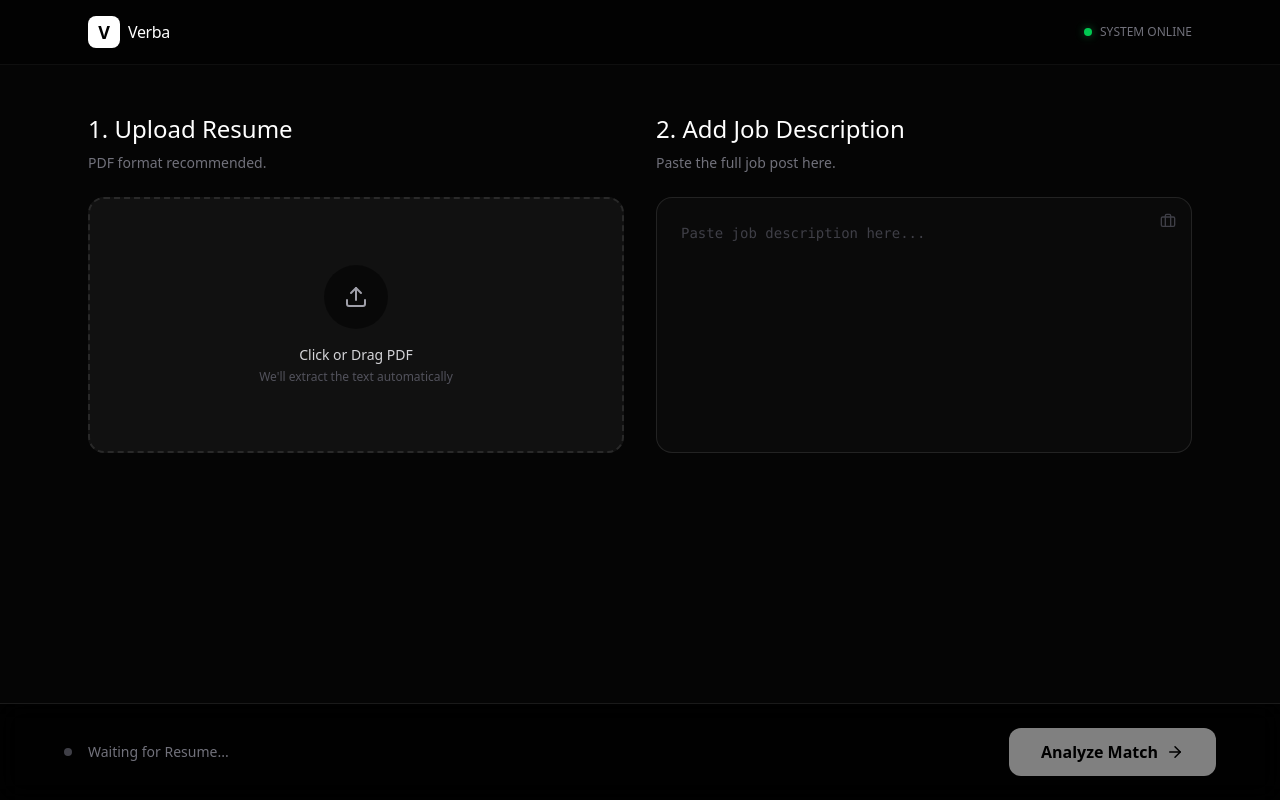
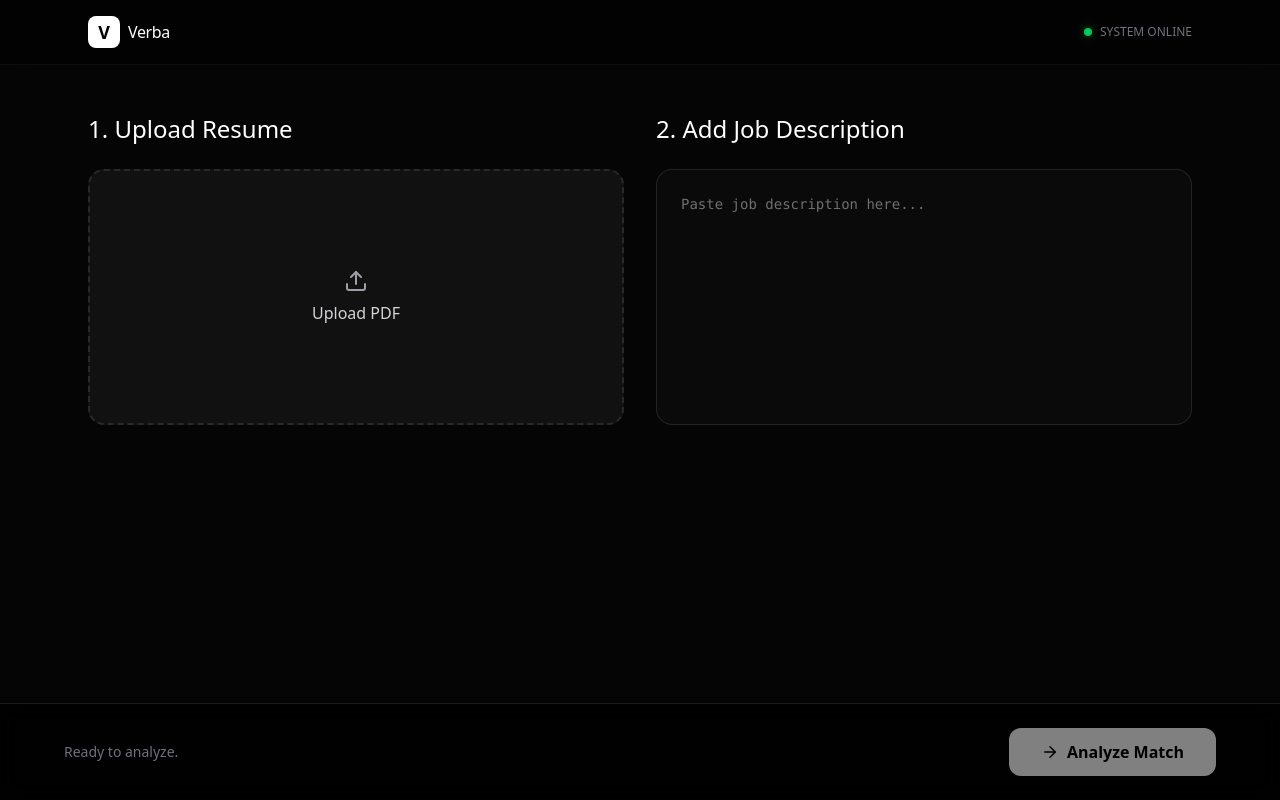
Before and after one commit to Nisinii/Verba, a React (Vite) app in the folder client/: page / in a window 1280 px wide. Built offline with nearby package versions, Linux system fonts and the light colour scheme.

Commit message:
Updated app.jsx to show result section

```diff
--- a/client/src/App.tsx
+++ b/client/src/App.tsx
@@ -1,14 +1,17 @@
 import { useState } from 'react';
 import axios from 'axios';
-import { Upload, Briefcase, ArrowRight, CheckCircle2, FileText, Loader2, AlertCircle } from 'lucide-react';
+import { Upload, Briefcase, ArrowRight, CheckCircle2, Loader2, AlertCircle, Bot } from 'lucide-react';
 
 function App() {
   const [resumeText, setResumeText] = useState<string>("");
   const [jobDesc, setJobDesc] = useState<string>("");
-  const [status, setStatus] = useState<"idle" | "uploading" | "success" | "error">("idle");
   const [fileName, setFileName] = useState<string>("");
 
-  // FUNCTION: Handle File Upload
+  // States: idle -> uploading -> success (resume ready) -> analyzing -> done
+  const [status, setStatus] = useState<string>("idle");
+  const [result, setResult] = useState<string>("");
+
+  // 1. Handle File Upload
   const handleFileUpload = async (event: React.ChangeEvent<HTMLInputElement>) => {
     const file = event.target.files?.[0];
     if (!file) return;
@@ -20,15 +23,32 @@ function App() {
     formData.append("file", file);
 
     try {
-      // Send to FastAPI
       const response = await axios.post("http://127.0.0.1:8000/extract-resume", formData, {
         headers: { "Content-Type": "multipart/form-data" },
       });
-
-      // Save the extracted text
       setResumeText(response.data.full_text);
       setStatus("success");
-      console.log("Extracted Text:", response.data.full_text); // Check Console to see it!
+    } catch (error) {
+      console.error(error);
+      setStatus("error");
+    }
+  };
+
+  // 2. Handle Analysis
+  const handleAnalyze = async () => {
+    if (!resumeText || !jobDesc) return;
+
+    setStatus("analyzing");
+
+    try {
+      const response = await axios.post("http://127.0.0.1:8000/analyze", {
+        resume_text: resumeText,
+        job_desc: jobDesc
+      });
+
+      // We get a JSON string from Gemini, let's just show it raw for today
+      setResult(response.data.analysis);
+      setStatus("done");
 
     } catch (error) {
       console.error(error);
@@ -58,109 +78,73 @@ function App() {
       {/* MAIN CONTENT GRID */}
       <main className="max-w-6xl mx-auto px-6 py-12 grid grid-cols-1 md:grid-cols-2 gap-8">
 
-        {/* LEFT COLUMN: RESUME UPLOAD */}
+        {/* LEFT COLUMN: RESUME */}
         <section className="space-y-6">
-          <div className="space-y-2">
           <h2 className="text-2xl font-light">1. Upload Resume</h2>
-            <p className="text-zinc-500 text-sm">PDF format recommended.</p>
+          <div className={`relative border-2 border-dashed rounded-2xl h-64 flex flex-col items-center justify-center gap-4 transition-all group overflow-hidden
+            ${status === 'success' || status === 'analyzing' || status === 'done' ? 'border-green-500/50 bg-green-500/5' : 'border-white/10 bg-white/5'}`}
+          >
+            <input type="file" accept=".pdf" onChange={handleFileUpload} className="absolute inset-0 w-full h-full opacity-0 cursor-pointer z-10" />
+
+            {status === 'uploading' ? (
+              <Loader2 className="animate-spin text-blue-400" size={32} />
+            ) : status === 'success' || status === 'analyzing' || status === 'done' ? (
+              <div className="text-center">
+                <CheckCircle2 className="mx-auto text-green-400 mb-2" size={32} />
+                <p className="text-white">{fileName}</p>
               </div>
-
-          {/* Upload Box with State Handling */}
-          <div className={`relative border-2 border-dashed rounded-2xl h-64 flex flex-col items-center justify-center gap-4 transition-all group overflow-hidden
-            ${status === 'error' ? 'border-red-500/50 bg-red-500/5' :
-              status === 'success' ? 'border-green-500/50 bg-green-500/5' :
-              'border-white/10 bg-white/5 hover:bg-white/10 hover:border-white/20'}`}
-          >
-            {/* Hidden Input Field */}
-            <input
-              type="file"
-              accept=".pdf"
-              onChange={handleFileUpload}
-              className="absolute inset-0 w-full h-full opacity-0 cursor-pointer z-10"
-            />
-
-            {/* UI STATE: LOADING */}
-            {status === 'uploading' && (
-              <div className="flex flex-col items-center gap-3 animate-pulse">
-                <Loader2 className="animate-spin text-blue-400" size={32} />
-                <p className="text-sm text-zinc-400">Extracting text...</p>
+            ) : (
+              <div className="text-center">
+                <Upload className="mx-auto text-zinc-400 mb-2" size={24} />
+                <p className="text-zinc-300">Upload PDF</p>
               </div>
-            )}
-
-            {/* UI STATE: SUCCESS */}
-            {status === 'success' && (
-              <div className="flex flex-col items-center gap-3">
-                <div className="w-16 h-16 rounded-full bg-green-500/20 flex items-center justify-center text-green-400">
-                  <CheckCircle2 size={32} />
-                </div>
-                <div className="text-center">
-                  <p className="text-sm font-medium text-white">{fileName}</p>
-                  <p className="text-xs text-zinc-500 mt-1">Ready for analysis</p>
-                </div>
-              </div>
-            )}
-
-            {/* UI STATE: ERROR */}
-            {status === 'error' && (
-              <div className="flex flex-col items-center gap-3">
-                <AlertCircle className="text-red-400" size={32} />
-                <p className="text-sm text-red-400">Upload failed. Try again.</p>
-              </div>
-            )}
-
-            {/* UI STATE: DEFAULT (IDLE) */}
-            {status === 'idle' && (
-              <>
-                <div className="w-16 h-16 rounded-full bg-black/50 flex items-center justify-center group-hover:scale-110 transition-transform">
-                  <Upload className="text-zinc-400 group-hover:text-white" size={24} />
-                </div>
-                <div className="text-center">
-                  <p className="text-sm font-medium text-zinc-300">Click or Drag PDF</p>
-                  <p className="text-xs text-zinc-600 mt-1">We'll extract the text automatically</p>
-                </div>
-              </>
             )}
           </div>
         </section>
 
-        {/* RIGHT COLUMN: JOB DESCRIPTION */}
+        {/* RIGHT COLUMN: JOB DESC */}
         <section className="space-y-6">
-          <div className="space-y-2">
           <h2 className="text-2xl font-light">2. Add Job Description</h2>
-            <p className="text-zinc-500 text-sm">Paste the full job post here.</p>
-          </div>
-
-          <div className="relative h-64">
           <textarea
             value={jobDesc}
             onChange={(e) => setJobDesc(e.target.value)}
-              className="w-full h-full bg-[#0A0A0A] border border-white/10 rounded-2xl p-6 text-sm text-zinc-300 focus:outline-none focus:border-white/20 resize-none placeholder:text-zinc-700 font-mono leading-relaxed"
+            className="w-full h-64 bg-[#0A0A0A] border border-white/10 rounded-2xl p-6 text-sm text-zinc-300 focus:outline-none focus:border-white/20 resize-none font-mono"
             placeholder="Paste job description here..."
           ></textarea>
-            <div className="absolute top-4 right-4 text-zinc-700">
-              <Briefcase size={16} />
-            </div>
-          </div>
         </section>
 
       </main>
 
-      {/* ACTION BAR (Bottom) */}
-      <div className="fixed bottom-0 left-0 w-full border-t border-white/10 bg-black/80 backdrop-blur-md p-6">
-        <div className="max-w-6xl mx-auto flex items-center justify-between">
-            <div className="flex items-center gap-4">
-              <div className={`w-2 h-2 rounded-full ${resumeText ? 'bg-green-500' : 'bg-zinc-700'}`}></div>
-              <span className="text-zinc-500 text-sm">
-                 {resumeText ? "Resume Loaded" : "Waiting for Resume..."}
-              </span>
+      {/* RESULTS AREA (Only shows when done) */}
+      {status === 'done' && (
+        <section className="max-w-6xl mx-auto px-6 pb-20 animate-in fade-in slide-in-from-bottom-10 duration-1000">
+           <div className="bg-zinc-900 border border-white/10 rounded-3xl p-8">
+              <div className="flex items-center gap-4 mb-6">
+                  <div className="w-12 h-12 bg-blue-600 rounded-full flex items-center justify-center">
+                      <Bot className="text-white" size={24}/>
+                  </div>
+                  <h3 className="text-2xl font-bold">Verba Analysis</h3>
               </div>
 
+              {/* RAW JSON DISPLAY (For Day 3 Testing) */}
+              <div className="bg-black p-6 rounded-xl overflow-x-auto font-mono text-sm text-green-400 border border-white/5">
+                <pre>{result}</pre>
+              </div>
+           </div>
+        </section>
+      )}
+
+      {/* ACTION BAR */}
+      <div className="fixed bottom-0 left-0 w-full border-t border-white/10 bg-black/80 backdrop-blur-md p-6 z-50">
+        <div className="max-w-6xl mx-auto flex items-center justify-between">
+            <span className="text-zinc-500 text-sm">{status === 'analyzing' ? "Consulting Gemini AI..." : "Ready to analyze."}</span>
             <button
-              disabled={!resumeText || !jobDesc}
+              onClick={handleAnalyze}
+              disabled={!resumeText || !jobDesc || status === 'analyzing'}
               className="flex items-center gap-2 bg-white text-black px-8 py-3 rounded-xl font-bold hover:bg-zinc-200 transition-colors disabled:opacity-50 disabled:cursor-not-allowed"
             >
-                <span>Analyze Match</span>
-                <ArrowRight size={18} />
+                {status === 'analyzing' ? <Loader2 className="animate-spin" /> : <ArrowRight size={18} />}
+                <span>{status === 'analyzing' ? "Analyzing..." : "Analyze Match"}</span>
             </button>
         </div>
       </div>
```
Lines whose indentation alone changed are shown as unchanged.
